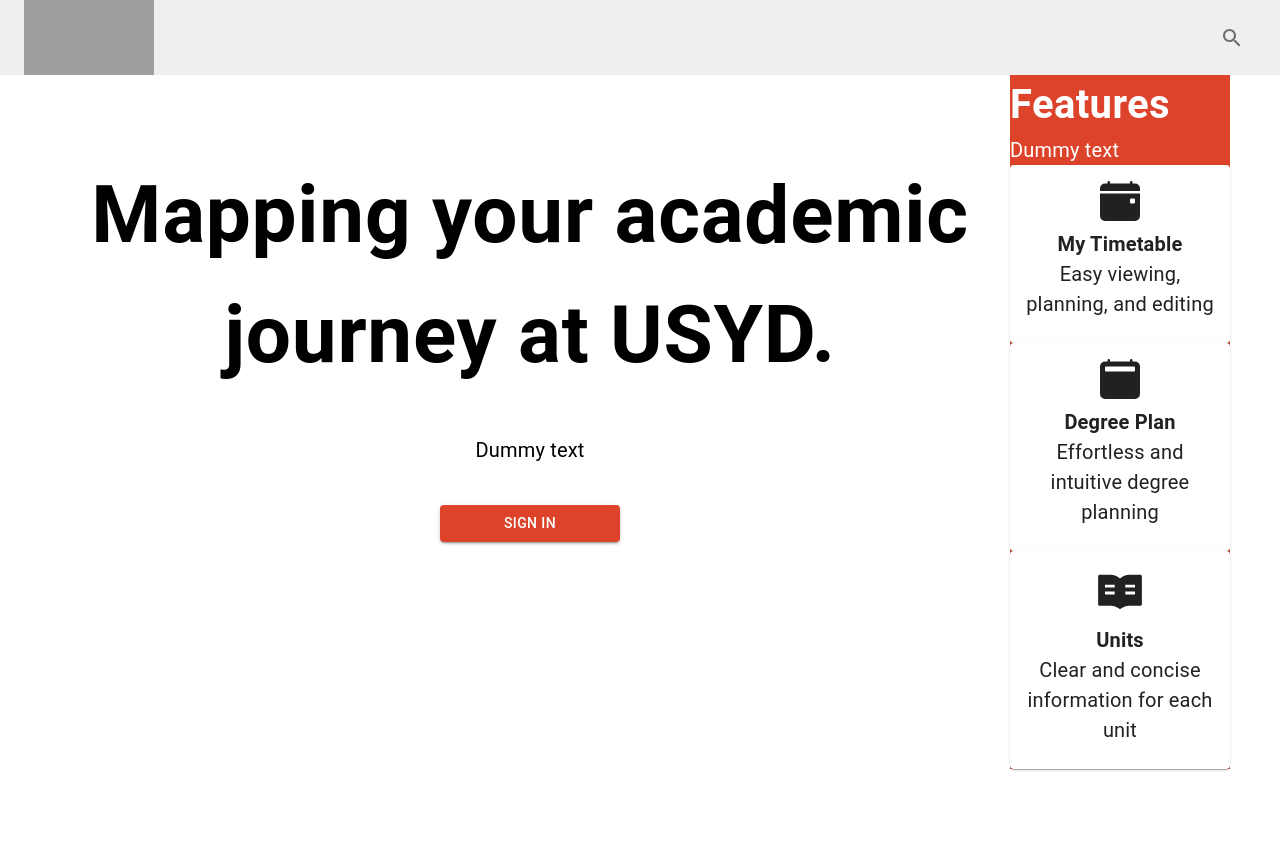
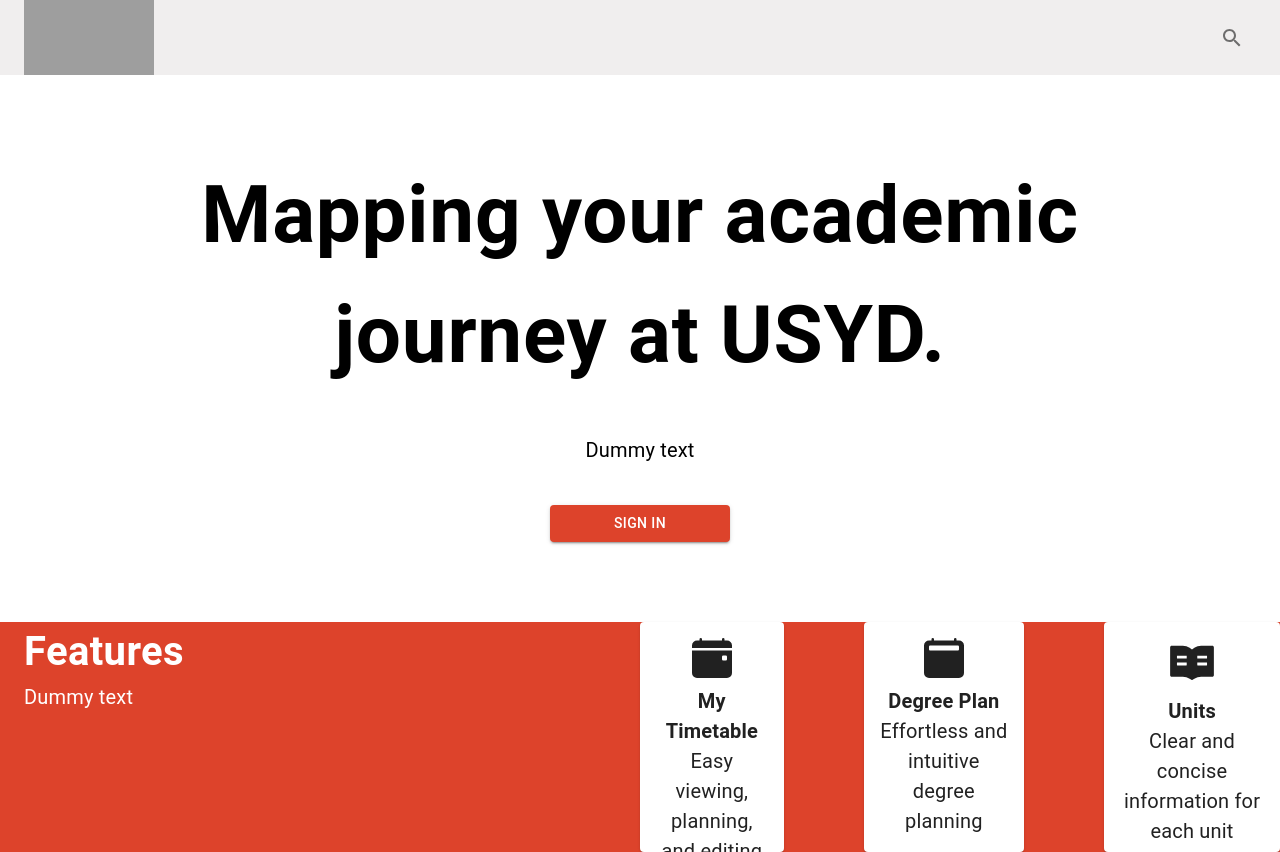
Before and after one commit to USYDUniTrack/UniTrack_WebApp, a Next.js app: page / in a window 1280 px wide. Before the commit the page ends 800 px from the top, so only its background shows below. Built offline with nearby package versions, Linux system fonts and the light colour scheme; grey boxes are pictures that could not be loaded.

Commit message:
Centered the top half of home page

```diff
--- a/app/globals.css
+++ b/app/globals.css
@@ -80,6 +80,11 @@
 /* NavigationBar css end */
 
 /* Home page css start */
+.HomePageWrapper {
+  display: flex;
+  flex-direction: column;
+}
+
 .headingContentWrapper{
   /* position: relative; */
 }
--- a/app/page.js
+++ b/app/page.js
@@ -1,6 +1,6 @@
-"use client"
+"use client";
 
-import { Stack, Card, CardContent, Typography, Button, Box } from '@mui/material';
+import { Container, Stack, Card, CardContent, Typography, Button, Box } from '@mui/material';
 import { BsFillCalendarEventFill, BsFillCalendar2Fill } from 'react-icons/bs';
 import { AiFillRead } from 'react-icons/ai';
 
@@ -8,16 +8,20 @@
     return (
         <>
             <div className="headingContentWrapper">
-                <Typography sx={{ fontWeight: 700, fontSize: 80, textAlign: "center", marginTop: 10, maxWidth: 960 }}>Mapping your academic journey at USYD.</Typography>
+                <Typography sx={{ textAlign: "center", fontWeight: 700, fontSize: 80, marginTop: 10}}>Mapping your academic<br/>journey at USYD.</Typography>
                 <Typography sx={{ textAlign: "center", fontSize: 20, marginTop: 5 }}>Dummy text</Typography>
                 <Box sx={{ display: "flex", justifyContent: "center"}}>
-                    <Button variant="contained" sx={{ marginTop: 5, width: 180, backgroundColor: "#DD432B" }}>Sign In</Button>
+                    <Button variant="contained" sx={{ marginTop: 5, marginBottom: 10, width: 180, backgroundColor: "#DD432B" }}>Sign In</Button>
                 </Box>
                 {/* <Image src="/Amigos_Standing.png" alt="Amigos Standing" width={244} height={354}/> */}
             </div>
             <div className="bottomContentWrapper">
-                <Typography sx={{ color: 'white', fontSize: 40, fontWeight: 700 }}>Features</Typography>
-                <Typography sx={{ color: 'white', fontSize: 20 }}>Dummy text</Typography>
+                <Stack direction="row" spacing={10}>
+                    <Container width={400}>
+                        <Typography sx={{ color: 'white', fontSize: 40, fontWeight: 700, width: 400 }}>Features</Typography>
+                        <Typography sx={{ color: 'white', fontSize: 20, width: 400 }}>Dummy text</Typography>
+                    </Container>
+
                     <Card sx={{ maxWidth: 220, maxHeight: 230 }}>
                         <CardContent>
                             <Stack direction="column" alignItems="center">
@@ -47,6 +51,7 @@
                             </Stack>
                         </CardContent>
                     </Card>
+                </Stack>
             </div>
         </>
     )
```
Lines whose indentation alone changed are shown as unchanged.
